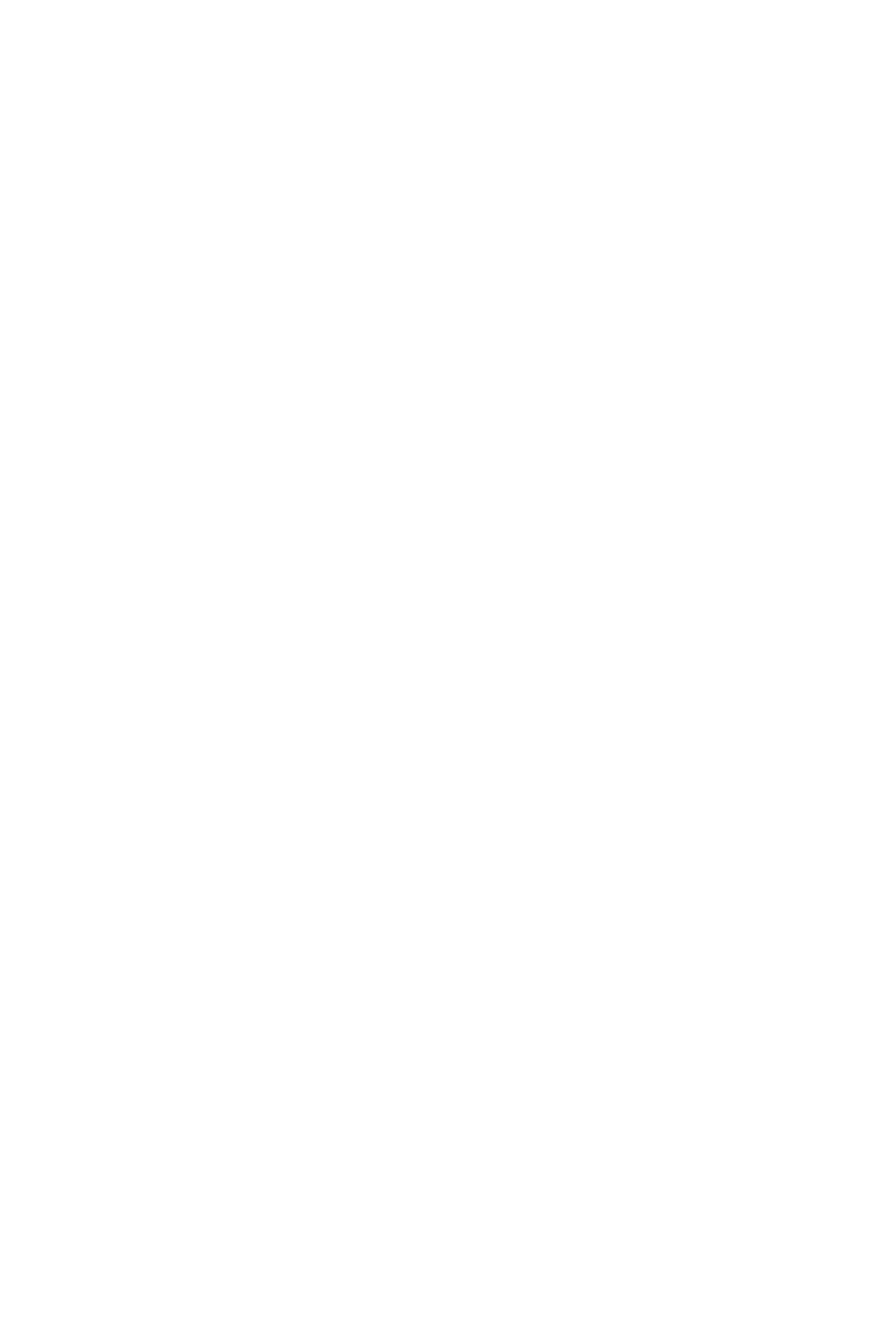
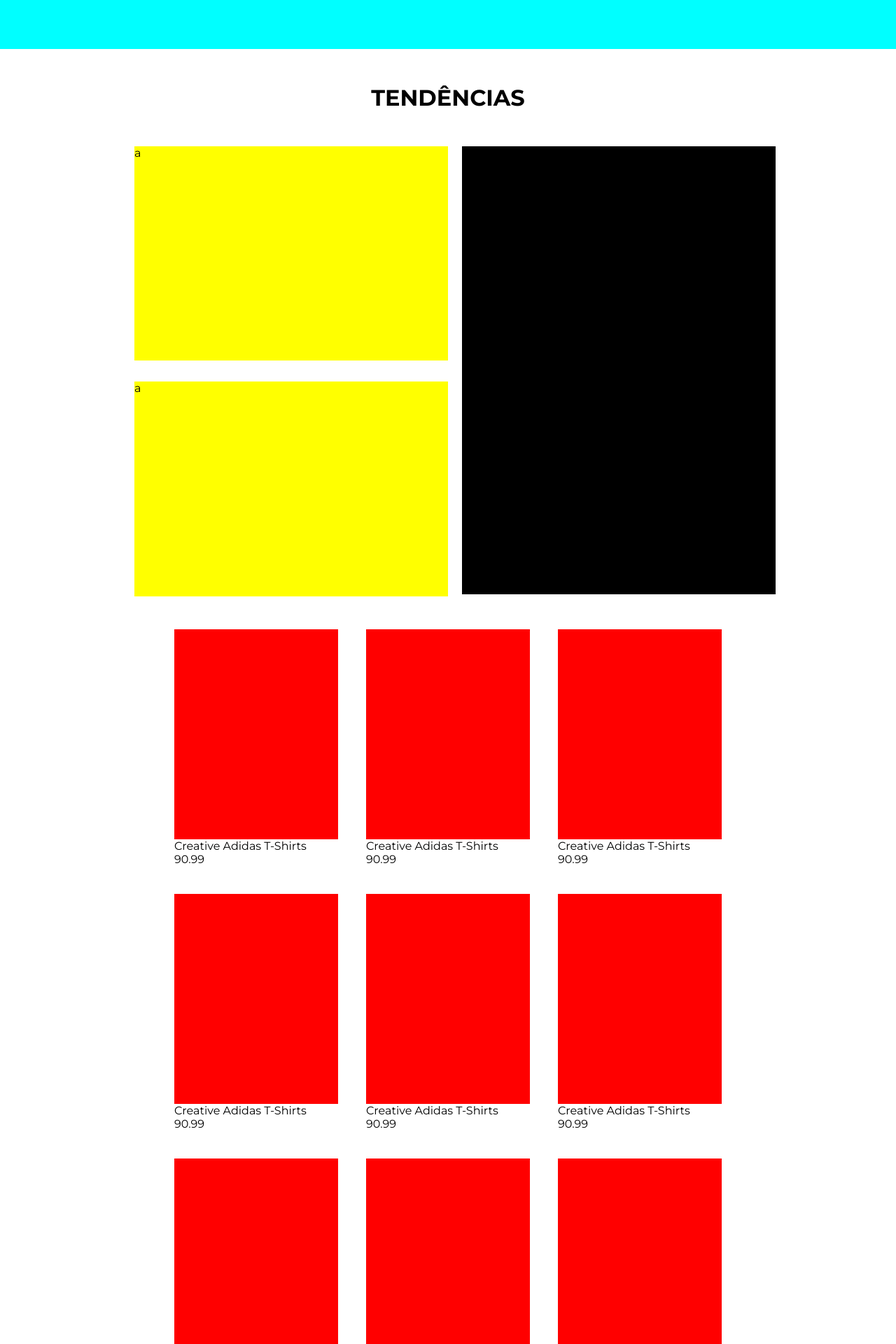
Before and after one commit to Vinicius-AMelo/teste-bars-over-bottles, a React (Create React App) app: page /Products in a window 1280 px wide. Shown: the part 820-2740 px from the top of the page at 70% size. Before the commit the page ends 800 px from the top, so only its background shows below. Built offline with nearby package versions, Linux system fonts and the light colour scheme.

Commit message:
:sparkles: feat: Mock da página Home

```diff
--- /dev/null
+++ b/src/components/Content/HomeContent.jsx
@@ -0,0 +1,73 @@
+import React from 'react'
+import ProductCard from './ProductCard/ProductCard'
+import '../../scss/Home.scss'
+
+const arr = [
+  {
+    name: 'Creative Adidas T-Shirts',
+    price: 90.99,
+  },
+  {
+    name: 'Creative Adidas T-Shirts',
+    price: 90.99,
+  },
+  {
+    name: 'Creative Adidas T-Shirts',
+    price: 90.99,
+  },
+  {
+    name: 'Creative Adidas T-Shirts',
+    price: 90.99,
+  },
+  {
+    name: 'Creative Adidas T-Shirts',
+    price: 90.99,
+  },
+  {
+    name: 'Creative Adidas T-Shirts',
+    price: 90.99,
+  },
+  {
+    name: 'Creative Adidas T-Shirts',
+    price: 90.99,
+  },
+  {
+    name: 'Creative Adidas T-Shirts',
+    price: 90.99,
+  },
+  {
+    name: 'Creative Adidas T-Shirts',
+    price: 90.99,
+  },
+  {
+    name: 'Creative Adidas T-Shirts',
+    price: 90.99,
+  },
+]
+
+function HomeContent() {
+  return (
+    <main className="main_content">
+      <div className="pictures1">
+        <div>a</div>
+      </div>
+      <h1>TENDÊNCIAS</h1>
+      <div className="pictures2">
+        <div>
+          <div className="picture1">a</div>
+          <div className="picture1">a</div>
+        </div>
+        <div className="picture2">a</div>
+        <div />
+      </div>
+      <div className="main_products">
+        {arr.map((product) => (
+          <ProductCard product={product} />
+        ))}
+      </div>
+      <button type="button">VER MAIS PRODUTOS</button>
+    </main>
+  )
+}
+
+export default HomeContent
--- /dev/null
+++ b/src/components/Content/ProductCard/ProductCard.jsx
@@ -0,0 +1,14 @@
+import React from 'react'
+import './ProductCard.scss'
+
+function ProductCard({ product }) {
+  return (
+    <div className="card">
+      <div />
+      <p>{product.name}</p>
+      <p>{product.price}</p>
+    </div>
+  )
+}
+
+export default ProductCard
--- /dev/null
+++ b/src/components/Content/ProductCard/ProductCard.scss
@@ -0,0 +1,11 @@
+.card {
+  // display: flex;
+  // flex-direction: column;
+  gap: 20px;
+
+  div {
+    background-color: red;
+    height: 300px;
+    width: 234px;
+  }
+}
--- a/src/components/Footer/Footer.scss
+++ b/src/components/Footer/Footer.scss
@@ -1,11 +1,11 @@
 .main_footer {
   background-color: #ececec;
-  height: 35vh;
+  height: 45vh;
   font-weight: 600;
 
   div {
     margin: 0 auto;
-    padding-top: 50px;
+    padding: 50px 0;
     width: 70%;
     height: 70%;
     display: flex;
--- a/src/components/Header/Header.scss
+++ b/src/components/Header/Header.scss
@@ -1,12 +1,14 @@
 .main_header {
+  margin: 0 auto;
   height: 25vh;
   display: flex;
   flex-direction: column;
   justify-content: space-evenly;
+  width: 70%;
 
   span {
     display: flex;
-    justify-content: space-evenly;
+    justify-content: space-between;
 
     h1 {
       font-family: 'Libre Baskerville', serif;
--- a/src/pages/Home.jsx
+++ b/src/pages/Home.jsx
@@ -1,10 +1,17 @@
 import React from 'react'
-// import Header from '../components/Header/Header'
+import Header from '../components/Header/Header'
 import Footer from '../components/Footer/Footer'
+import '../scss/Home.scss'
+import HomeContent from '../components/Content/HomeContent'
 
 function Home() {
-  // return <Header />
-  return <Footer />
+  return (
+    <>
+      <Header />
+      <HomeContent />
+      <Footer />
+    </>
+  )
 }
 
 export default Home
--- /dev/null
+++ b/src/scss/Home.scss
@@ -0,0 +1,64 @@
+.main_content {
+  display: flex;
+  flex-direction: column;
+
+  h1 {
+    text-align: center;
+  }
+
+  button {
+    height: 50px;
+    width: 10%;
+    margin: 80px auto;
+  }
+
+  .pictures1 {
+    div {
+      background-color: aqua;
+      height: 80vh;
+      margin: 50px 0;
+    }
+  }
+
+  .pictures2 {
+    margin: 50px auto;
+    width: 70%;
+    display: flex;
+    flex-direction: column;
+    flex-wrap: wrap;
+    height: 80vh;
+    // background-color: orange;
+    gap: 20px;
+
+    div {
+      display: flex;
+      flex-direction: column;
+      width: 50%;
+      gap: 30px;
+
+      .picture1 {
+        background-color: yellow;
+        height: 38.3vh;
+        width: 100%;
+      }
+    }
+
+    .picture2 {
+      width: 50%;
+      background-color: black;
+      height: 80vh;
+    }
+  }
+
+
+
+  .main_products {
+    margin: 0 auto;
+    display: flex;
+    gap: 40px;
+    width: 70%;
+    justify-content: center;
+    align-items: center;
+    flex-wrap: wrap;
+  }
+}
```
Also changed, not shown: src/components/Content/CategoriesContent.jsx (added, +12 -0 lines), src/pages/Categories.jsx (+6 -3 lines), .eslintrc.json, src/scss/CategoriesContent.scss (added).
